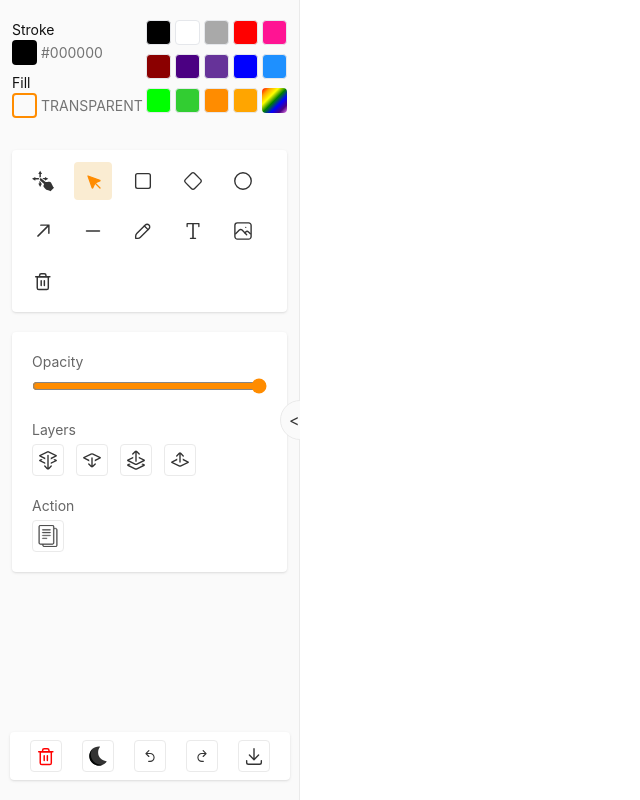
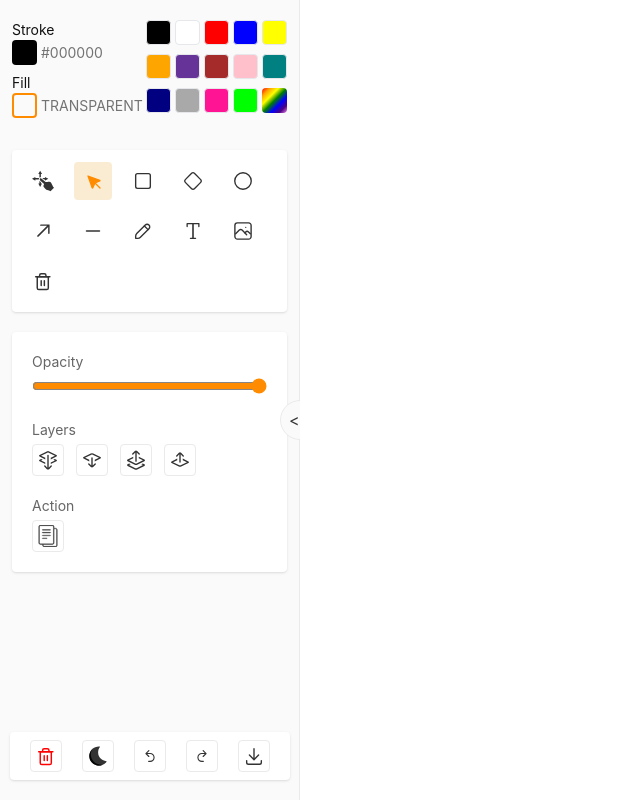
Before and after one commit to dawkaka/drawapp, a React (Vite) app: page / in a window 1280 px wide. Shown: the whole page, without its empty margins (0-640 px from the left). Built offline with nearby package versions, Linux system fonts and the light colour scheme.

Commit message:
feat: das

```diff
--- a/src/components/colorpick.tsx
+++ b/src/components/colorpick.tsx
@@ -115,16 +115,16 @@ export function ColoPicker({ onChange }: { onChange: (color: string) => void })
 const defaultColors = [
     "#000000",
     "#FFFFFF",
+    "#FF0000",
+    "#0000FF",
+    "#FFFF00",
+    "#FFA500",
+    "#663399",
+    "#A52A2A",
+    "#FFC0CB",
+    "#008080",
+    "#000080",
     "#a9a9a9",
-    "#FF0000",
     "#FF1493",
-    "#8b0000",
-    "#4B0082",
-    "#663399",
-    "#0000FF",
-    "#1E90FF",
     "#00FF00",
-    "#32CD32",
-    "#ff8c00",
-    "#FFA500",
 ]
```
